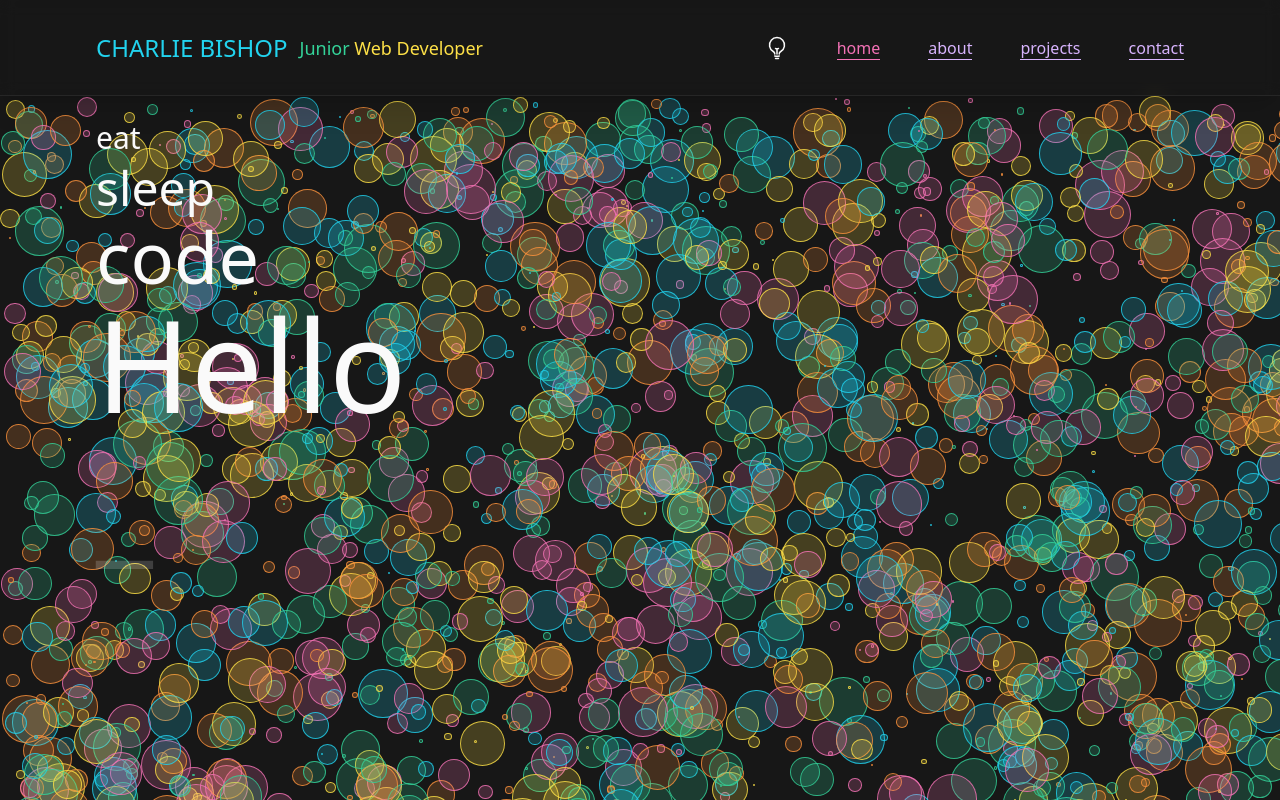
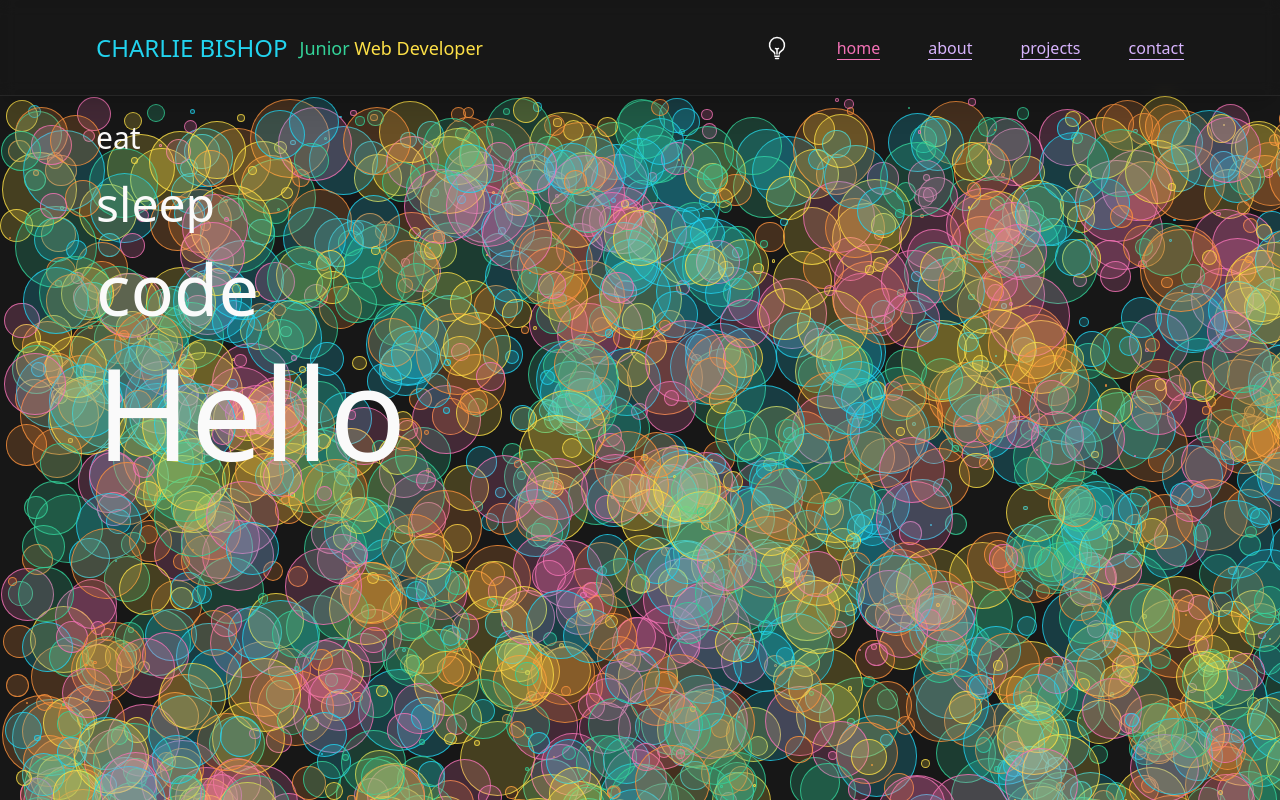
Before and after one commit to charlieBdev/portfolio, a Next.js app: page / in a window 1280 px wide. Shown: the top 800 px of the page. Built offline with nearby package versions, Linux system fonts and the light colour scheme.

Commit message:
alter bubbles and footer

```diff
--- a/src/app/Components/Bubbles.jsx
+++ b/src/app/Components/Bubbles.jsx
@@ -4,6 +4,8 @@ import React, { useState, useEffect } from "react";
 
 export const Bubbles = () => {
   const [bubbles, setBubbles] = useState([]);
+	const [bubbleCount, setBubbleCount] = useState(2023);
+  const maxBubbleSize = 83
   const currentDate = new Date();
   const currentYear = currentDate.getFullYear();
 
@@ -21,12 +23,12 @@ export const Bubbles = () => {
 
   useEffect(() => {
     const initialBubbles = [];
-    for (let i = 0; i < currentYear; i++) {
+    for (let i = 0; i < bubbleCount; i++) {
       initialBubbles.push({
         id: i, // Add an ID to identify each bubble
         x: Math.random() * window.innerWidth,
         y: Math.random() * window.innerHeight,
-        radius: Math.random() * 50,
+        radius: Math.random() * maxBubbleSize,
         color: getRandomColor(),
       });
     }
@@ -37,6 +39,7 @@ export const Bubbles = () => {
     // Filter out the bubble with the specified ID
     const updatedBubbles = bubbles.filter((bubble) => bubble.id !== bubbleId);
     setBubbles(updatedBubbles);
+    setBubbleCount((curr) => curr - 1)
   };
 
   return (
--- a/src/app/Components/Footer.tsx
+++ b/src/app/Components/Footer.tsx
@@ -5,9 +5,6 @@ import Link from "next/link";
 import { AiFillLinkedin, AiFillGithub } from "react-icons/ai";
 
 export default function Footer() {
-	const currentDate = new Date();
-	const currentYear = currentDate.getFullYear();
-
 	return (
 		// <footer className={`flex justify-between items-center px-6 xl:px-24 border-t border-neutral-500 fixed bottom-0 left-0 right-0 h-16 text-neutral-700 bg-white dark:text-white dark:bg-black`}>
 		<footer className="h-16 flex justify-between items-center px-6 xl:px-24 border-t border-neutral-200 dark:border-neutral-800 bg-opacity-90 backdrop-blur dark:bg-opacity-90 dark:backdrop-blur">
@@ -27,9 +24,7 @@ export default function Footer() {
 				Charlie Bishop{" "}
 				<span className="hidden md:inline-block">with lots of ☕</span>{" "}
 				<span className="hidden lg:inline-block">and 🍪</span>{" "}
-				<span className="hidden xl:inline-block">
-					Plus {currentYear} bubbles!
-				</span>
+				<span className="hidden xl:inline-block">Plus loads of bubbles!</span>
 			</p>
 		</footer>
 	);
--- a/src/app/Components/MainText.jsx
+++ b/src/app/Components/MainText.jsx
@@ -28,7 +28,7 @@ export const MainText = () => {
   });
 
   return (
-    <div className="flex flex-col items-start gap-2 select-none p-6 xl:px-24">
+    <div className="flex flex-col items-start gap-6 select-none p-6 xl:px-24">
       <p className="text-3xl relative">
         ea
         {/* <Link href="/about" className="text-purple-300">
@@ -37,21 +37,23 @@ export const MainText = () => {
         t
       </p>
       <p className="text-5xl relative">
-        sleep
+        slee
         {/* <Link href="/projects" className="text-purple-300">
           p
         </Link> */}
+        p
       </p>
       <p className="text-7xl relative">
+        c
         {/* <Link href="/contact" className="text-purple-300">
           c
         </Link> */}
-        code
+        ode
       </p>
       <animated.p style={flickerAnimation} className="text-9xl relative">
         Hello
       </animated.p>
-			<Flunderscore />
+			{/* <Flunderscore /> */}
     </div>
   );
 };
--- a/src/app/page.tsx
+++ b/src/app/page.tsx
@@ -1,4 +1,3 @@
-import Flunderscore from "./Components/Flunderscore";
 import { Bubbles, MainText } from "./Components";
 
 export default function Home() {
```
Also changed, not shown: 1 other file (tests, documents, lock files or other folders).
